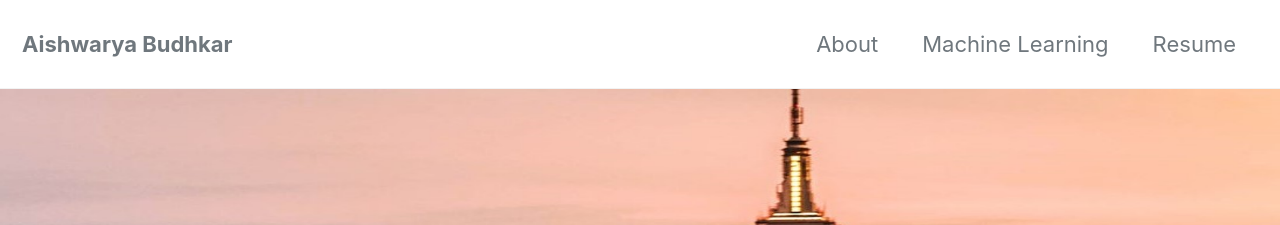
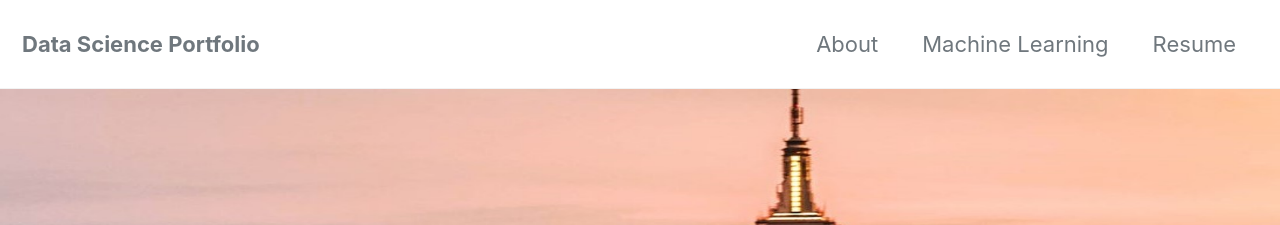
Before and after one commit to asbudhkar/asbudhkar.github.io, a Jekyll site: the page built from index.html, in a window 1280 px wide and 900 px high. Shown: the top 225 px of the window. Built offline with Jekyll 4.4.1, drawn with Linux system fonts in a browser that asks for light colours; cached includes are drawn as plain includes; the list of posts is cut into pages by our own code.

Commit message:
Updated title

```diff
--- a/_config.yml
+++ b/_config.yml
@@ -16,7 +16,7 @@ minimal_mistakes_skin    : "default" # "air", "aqua", "contrast", "dark", "dirt"
 
 # Site Settings
 locale                   : "en-US"
-title                    : "Aishwarya Budhkar"
+title                    : "Data Science Portfolio"
 title_separator          : "-"
 subtitle                 : # site tagline that appears below site title in masthead
 name                     : "Aishwarya Budhkar"
```
